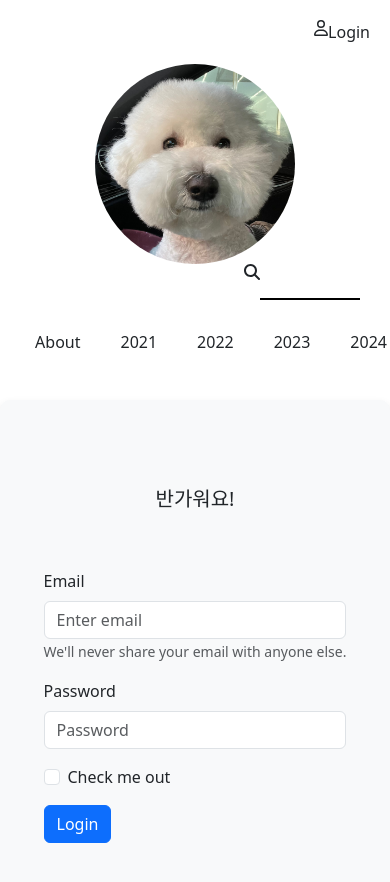
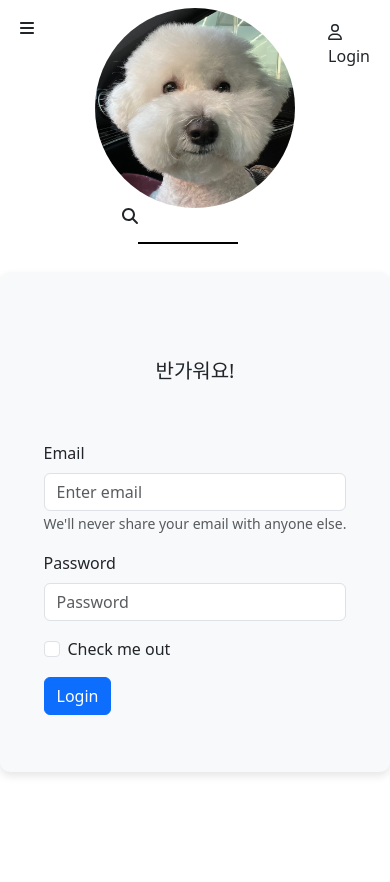
Before and after one commit to chorongs/shopping, a React (Create React App) app: page /login in a window 390 px wide. Shown: the top 882 px of the page. After the commit the page ends 844 px from the top, so only its background shows below. Built offline with nearby package versions, Linux system fonts and the light colour scheme.

Commit message:
모바일 반응형 수정

```diff
--- a/db.json
+++ b/db.json
@@ -15,7 +15,7 @@
         "img":"./img/1.jpeg",
         "title":"미용한 초롱이",
         "price":4000,
-        "choice":false,
+        "choice":true,
         "new":true,
         "size":["컬러", "흑백"]
 
@@ -45,7 +45,7 @@
   "img":"./img/4.jpeg",
   "title":"신난 초롱이",
   "price":5000,
-  "choice":true,
+  "choice":false,
   "new":false,
   "size":["컬러", "흑백"]
 
@@ -65,7 +65,7 @@
   "img":"./img/6.jpeg",
   "title":"피곤한 초롱이",
   "price":3400,
-  "choice":true,
+  "choice":false,
   "new":false,
   "size":["컬러", "흑백"]
 
@@ -85,7 +85,7 @@
   "img":"./img/8.jpeg",
   "title":"3개월 초롱",
   "price":30000,
-  "choice":true,
+  "choice":false,
   "new":false,
   "size":["컬러", "흑백"]
 
@@ -95,7 +95,7 @@
   "img":"./img/9.jpeg",
   "title":"금순이와 함께",
   "price":30000,
-  "choice":true,
+  "choice":false,
   "new":false,
   "size":["컬러", "흑백"]
 
@@ -105,7 +105,7 @@
   "img":"./img/10.jpeg",
   "title":"애기 초롱",
   "price":30000,
-  "choice":true,
+  "choice":false,
   "new":false,
   "size":["컬러", "흑백"]
 
@@ -115,7 +115,7 @@
   "img":"./img/11.jpeg",
   "title":"사고친 초롱",
   "price":30000,
-  "choice":true,
+  "choice":false,
   "new":false,
   "size":["컬러", "흑백"]
 
--- a/src/App.css
+++ b/src/App.css
@@ -1,7 +1,15 @@
+.navbar {
+  display: flex;
+  flex-direction: column;
+  align-items: center;
+  position: relative; /* 로그인 버튼을 우측 상단에 배치하기 위해 relative로 설정 */
+}
+
 .login-button {
-  display: flex;
-  justify-content: flex-end;
-  margin: 20px;
+  position: absolute; /* 절대 위치로 설정 */
+  top: 20px; /* 위쪽 여백 */
+  right: 20px; /* 오른쪽 여백 */
+  margin: 0; /* 마진 제거 */
   cursor: pointer;
 }
 
@@ -13,13 +21,13 @@
 
 .nav-section img {
   border-radius: 200px;
-
 }
 
 .menu-list {
   display: flex;
   list-style-type: none;
   justify-content: center;
+  flex-wrap: wrap;
 }
 
 .menu-list li {
@@ -41,26 +49,22 @@
 }
 
 .search-bar input {
-  border-top: none;
-  border-right: none;
-  border-left: none;
+  border: none;
   border-bottom: 2px solid black;
   width: 100px;
   padding: 5px;
-  padding-right: 50px;
   margin-right: 30px;
-
 }
 
 .product-card {
   border: 1px solid #ddd;
-    border-radius: 5px;
+  border-radius: 30px;
   padding: 0px;
   text-align: center;
-    border-radius: 30px;
   overflow: hidden;
   margin: 30px 10px;
   box-shadow: 0 2px 5px rgba(0, 0, 0, 0.3);
+  transition: transform 0.3s, box-shadow 0.3s;
 }
 
 .product-card:hover {
@@ -90,5 +94,46 @@
 .product-img {
   display: flex;
   justify-content: flex-end;
+}
 
+.menu-button {
+  position: fixed; /* 고정 위치 */
+  top: 20px; /* 위쪽 여백 */
+  left: 20px; /* 왼쪽 여백 */
+  z-index: 1001; /* 사이드 메뉴보다 위에 표시 */
+  cursor: pointer; /* 커서 포인터 */
 }
+
+/* 사이드 메뉴 CSS */
+.sidebar-menu {
+  position: fixed;
+  top: 0;
+  left: 0;
+  width: 250px;
+  height: 100%;
+  background-color: white;
+  box-shadow: -2px 0 5px rgba(0, 0, 0, 0.5); /* 그림자 방향 수정 */
+  padding: 20px;
+  z-index: 1000;
+  transform: translateX(100%); /* 기본적으로 숨김 (오른쪽으로 이동) */
+  transition: transform 0.3s ease; /* 애니메이션 추가 */
+}
+
+.sidebar-menu.active {
+  transform: translateX(0); /* active 클래스가 있을 때 보여줌 */
+}
+
+/* 데스크탑에서 메뉴 버튼 숨기기 */
+@media (min-width: 1024px) {
+  .menu-button {
+    display: none; /* 메뉴 버튼 숨김 */
+  }
+}
+
+/* 모바일에서 로그인 버튼 위치 조정 */
+@media (max-width: 768px) {
+  .login-button {
+    top: 20px; /* 모바일에서도 위쪽 여백 */
+    right: 20px; /* 모바일에서도 오른쪽 여백 */
+  }
+}
--- a/src/component/Navbar.js
+++ b/src/component/Navbar.js
@@ -1,35 +1,38 @@
-import React, { useState } from 'react'
-import { FontAwesomeIcon } from '@fortawesome/react-fontawesome'
-import { faUser } from '@fortawesome/free-regular-svg-icons'
-import { faSearch } from '@fortawesome/free-solid-svg-icons'
-import { useNavigate} from 'react-router'
-import { Link } from 'react-router-dom'
+import React, { useState } from 'react';
+import { FontAwesomeIcon } from '@fortawesome/react-fontawesome';
+import { faUser } from '@fortawesome/free-regular-svg-icons';
+import { faSearch } from '@fortawesome/free-solid-svg-icons';
+import { faBars, faTimes } from '@fortawesome/free-solid-svg-icons'; // 메뉴 버튼 아이콘 추가
+import { useNavigate } from 'react-router';
+import { Link } from 'react-router-dom';
+
 const Navbar = () => {
-    const MenuList = ['About', '2021', '2022', '2023', '2024']
-    const navigate = useNavigate()
+    const MenuList = ['About', '2021', '2022', '2023', '2024'];
+    const navigate = useNavigate();
     const [isLogin, setIsLogin] = useState(false);
+    const [isMenuOpen, setIsMenuOpen] = useState(false); // 사이드 메뉴 상태 추가
 
     const toggleLogin = () => {
-        setIsLogin(!isLogin)
-    }
+        setIsLogin(!isLogin);
+    };
+
     const goToLogin = () => {
-        navigate('/login')
-    }
+        navigate('/login');
+    };
 
     const search = (event) => {
-        if(event.key === "Enter") {
-        // 입력한 검색어를 읽어와서
-        let keyword = event.target.value
-        // url을 바꿔준다.
-        navigate(`/?q=${keyword}`)
+        if (event.key === 'Enter') {
+            let keyword = event.target.value;
+            navigate(`/?q=${keyword}`);
         }
+    };
 
-    }
-
-
+    const toggleMenu = () => {
+        setIsMenuOpen(!isMenuOpen); // 메뉴 열기/닫기 토글
+    };
 
     return (
-    <div>
+        <div className="navbar">
             <div>
                 <div className="login-button" onClick={toggleLogin}>
                     <FontAwesomeIcon icon={faUser} />
@@ -37,29 +40,32 @@ const Navbar = () => {
                 </div>
             </div>
 
-
-
-        <div className='nav-section'>
-        <Link to='/'>
-        <img width={200}
-         src={process.env.PUBLIC_URL+"./img/12.jpeg"} alt='logo'/>
+            <div className="nav-section">
+                <Link to="/">
+                    <img width={200} src={process.env.PUBLIC_URL + './img/12.jpeg'} alt="logo" />
                 </Link>
             </div>
 
-        <div className='search-bar'>
+            <div className="search-bar">
                 <FontAwesomeIcon icon={faSearch} />
-            <input type='text' onKeyPress={(event) => search(event)}/>
+                <input type="text" onKeyPress={(event) => search(event)} />
             </div>
 
-        <div className='menu-area'>
-            <ul className='menu-list'>
-                {MenuList.map(menu=> <li>{menu}</li>)}
+            <div className="menu-area">
+                <FontAwesomeIcon icon={faBars} onClick={toggleMenu} className="menu-button" /> {/* 메뉴 버튼 */}
+                {isMenuOpen && (
+                    <div className="sidebar-menu">
+                        <FontAwesomeIcon icon={faTimes} onClick={toggleMenu} className="close-button" /> {/* 닫기 버튼 */}
+                        <ul className="menu-list">
+                            {MenuList.map((menu, index) => (
+                                <li key={index}>{menu}</li>
+                            ))}
                         </ul>
                     </div>
+                )}
+            </div>
+        </div>
+    );
+};
 
-
-        </div>
-  )
-}
-
-export default Navbar
+export default Navbar;
--- a/src/component/ProductCard.js
+++ b/src/component/ProductCard.js
@@ -14,8 +14,9 @@ const ProductCard = ({ item }) => {
         alt={item?.title}
         className="product-img"
       />
+            <div style={{ color: 'blue' }}>{item?.new === true ? "New" : ""}</div>
       <div>{item?.choice === true ? <strong>the best choice</strong> : ""}</div>
-      <div style={{ color: 'blue' }}>{item?.new === true ? "New" : ""}</div>
+
       <div className="product-name"></div>
       <div className="product-title">{item?.title}</div>
       <div className="product-price">{item?.price}</div>
```
Lines whose indentation alone changed are shown as unchanged.
